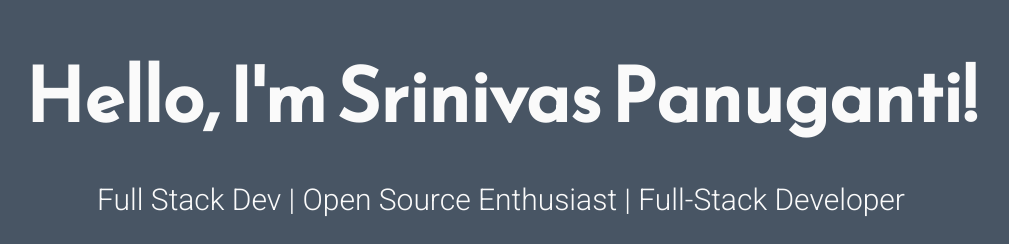
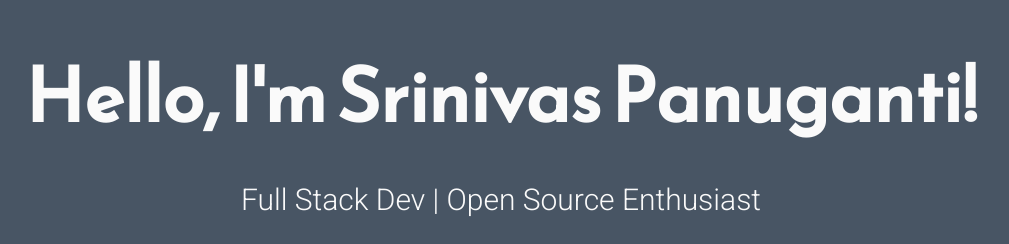
Before and after one commit to cnuis2cool/cnuis2cool.github.io, a plain HTML site: page index.html in a window 1280 px wide. Shown: the part 217-461 px from the top of the page, without its empty margins (139-1148 px from the left). Drawn offline with Linux system fonts and the light colour scheme.

Commit message:
Updated caption

```diff
--- a/index.html
+++ b/index.html
@@ -26,7 +26,7 @@
 <body>
 	<main>
 		<div class="intro">Hello, I'm Srinivas Panuganti!</div>
-		<div class="tagline">Full Stack Dev | Open Source Enthusiast | Full-Stack Developer</div>
+		<div class="tagline">Full Stack Dev | Open Source Enthusiast</div>
 		<!-- Find your icons from here - https://fontawesome.com/icons?d=gallery&s=brands -->
 		<div class="icons-social">
 			<a target="_blank" href="https://github.com/cnuis2cool"><i class="fab fa-github"></i></a>
```
